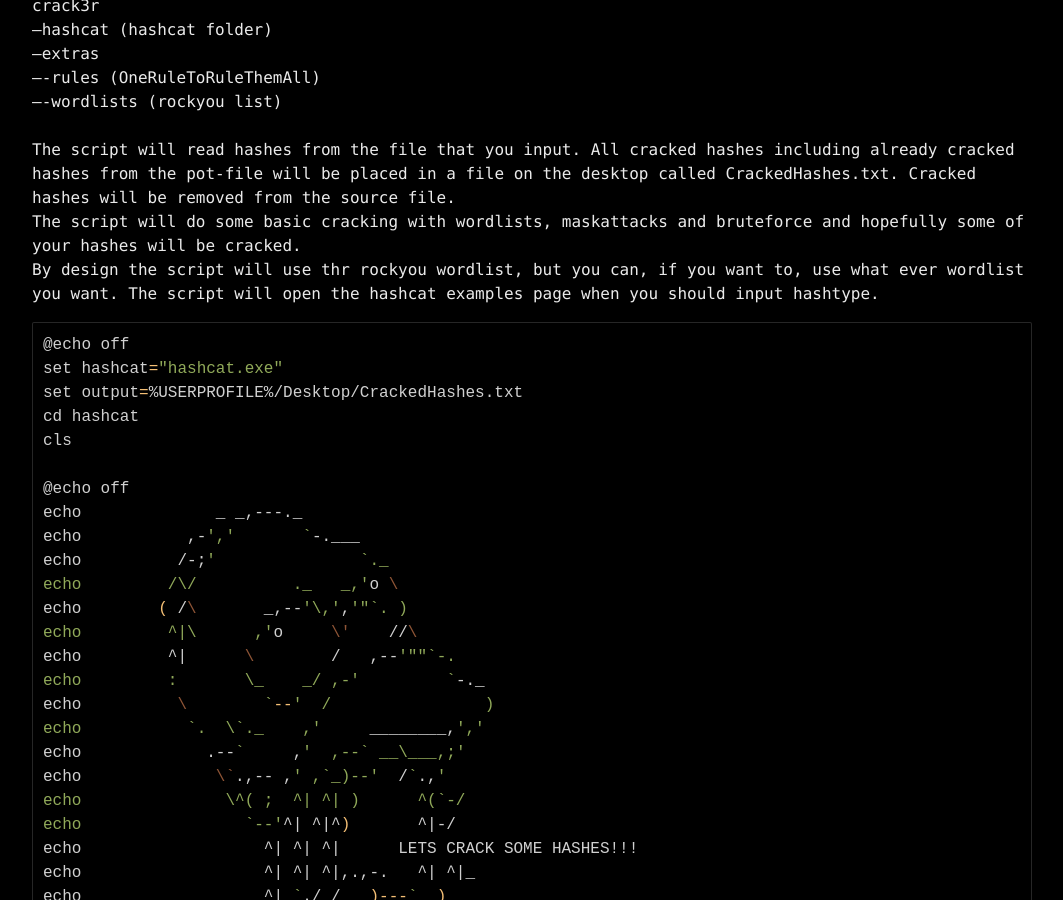
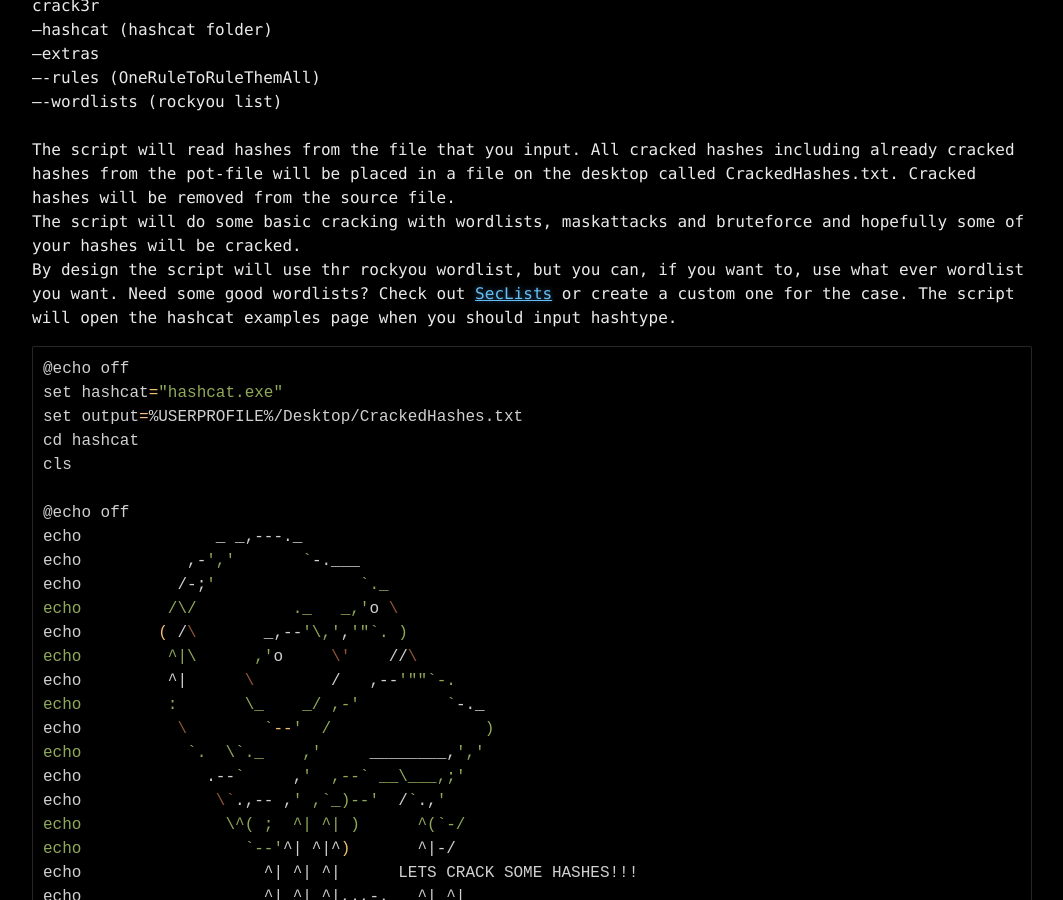
Before and after one commit to datahackare/warz0ne, a Jekyll site: the page built from _posts/2021-06-19-crack3r.md, in a window 1280 px wide and 900 px high, scrolled down 630 px. Shown: the whole window, without its empty margins (108-1171 px from the left). Built offline with Jekyll 4.4.1, drawn with Linux system fonts in a browser that asks for light colours.

Commit message:
Update 2021-06-19-crack3r.md

````diff
--- a/_posts/2021-06-19-crack3r.md
+++ b/_posts/2021-06-19-crack3r.md
@@ -17,7 +17,8 @@ crack3r<br />
 <br />
 The script will read hashes from the file that you input. All cracked hashes including already cracked hashes from the pot-file will be placed in a file on the desktop called CrackedHashes.txt. Cracked hashes will be removed from the source file.<br />
 The script will do some basic cracking with wordlists, maskattacks and bruteforce and hopefully some of your hashes will be cracked.<br />
-By design the script will use thr rockyou wordlist, but you can, if you want to, use what ever wordlist you want. The script will open the hashcat examples page when you should input hashtype.<br />
+By design the script will use thr rockyou wordlist, but you can, if you want to, use what ever wordlist you want. Need some good wordlists? Check out <a href="https://github.com/danielmiessler/SecLists" target="_blank">SecLists</a> or create a custom one for the case.
+The script will open the hashcat examples page when you should input hashtype.<br />
 
 
 ```bash
````
